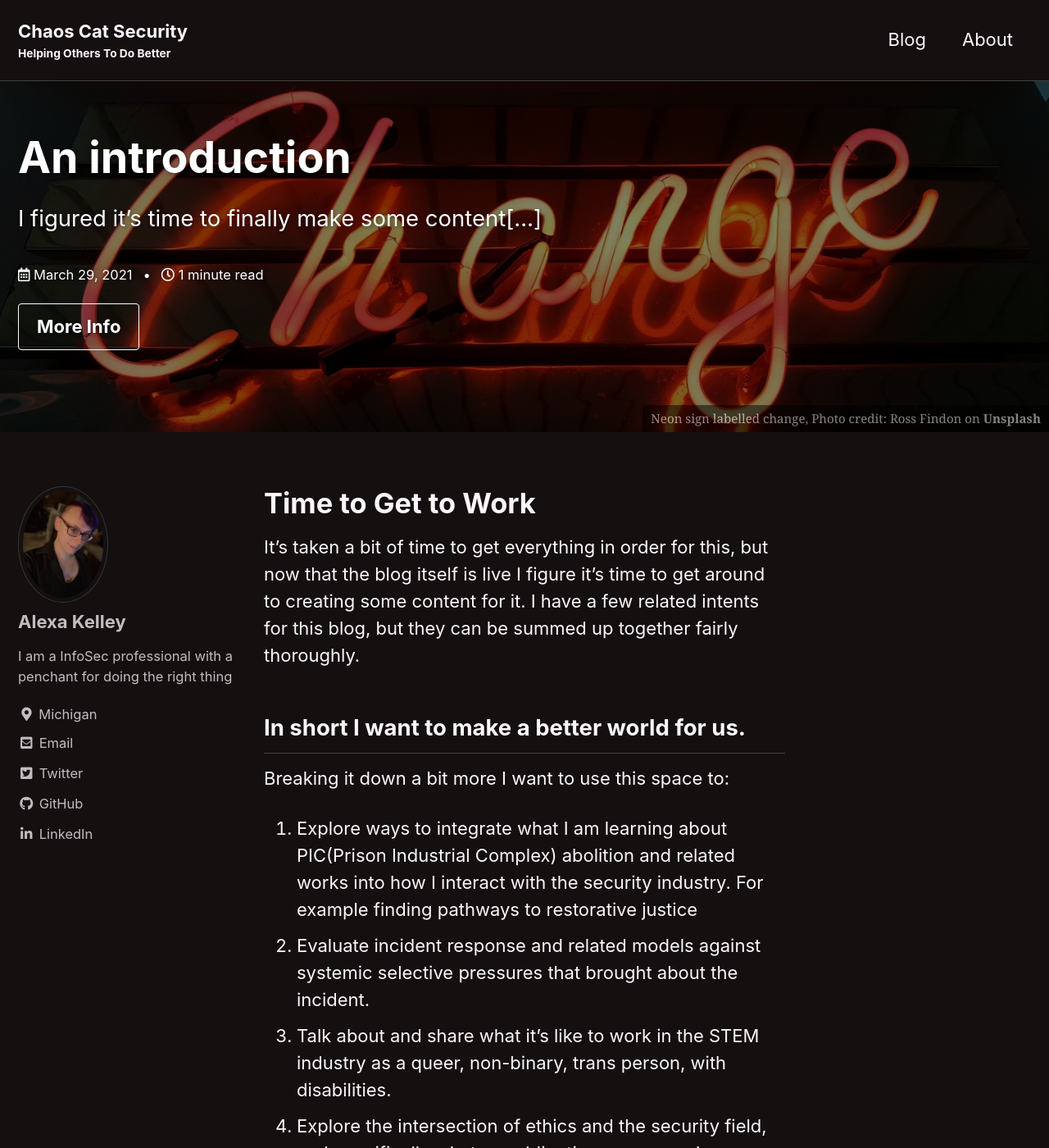
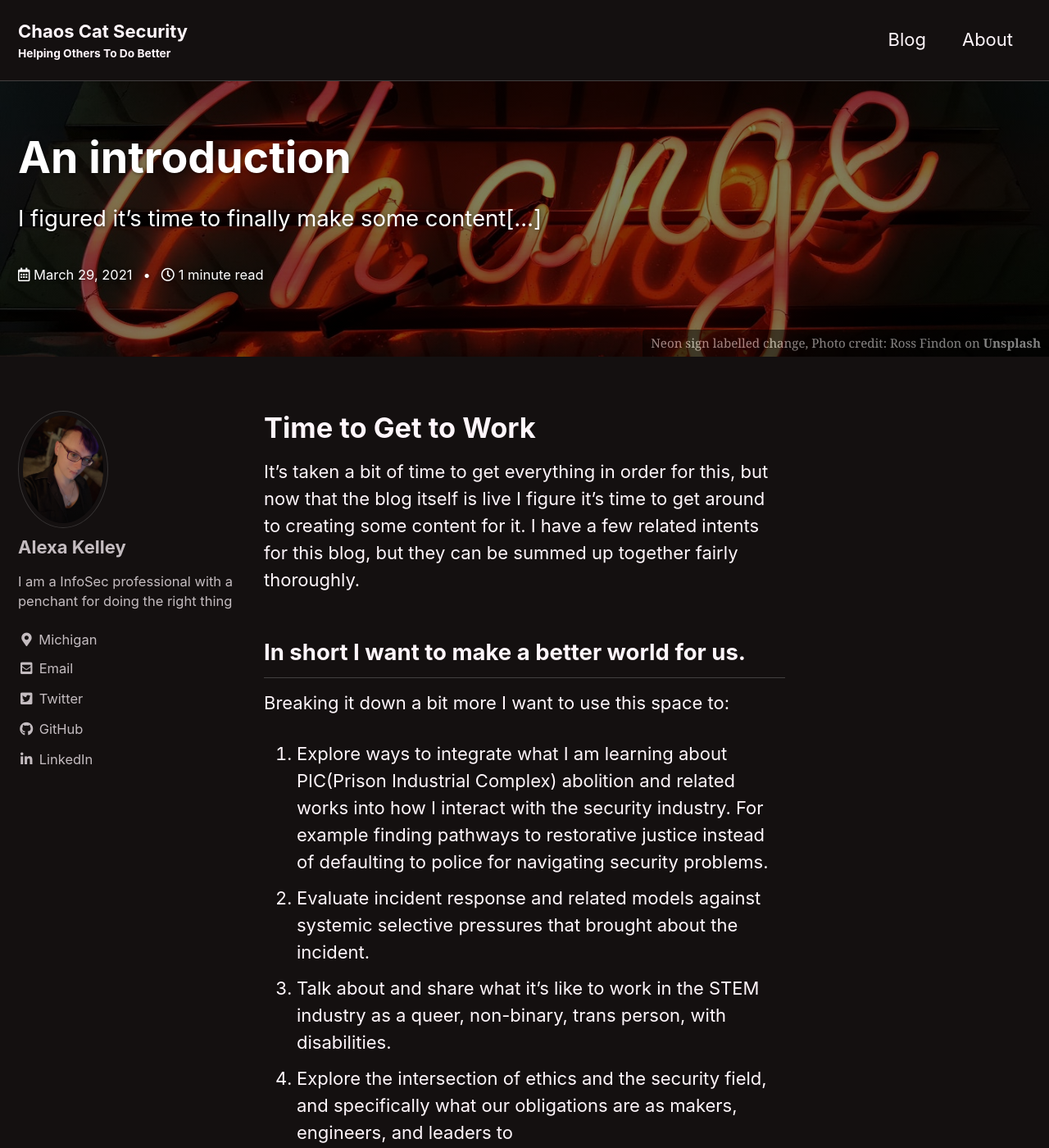
Before and after one commit to AlexaKelley/AlexaKelley, a Jekyll site: the page built from _posts/2021-03-29-time-to-work.md, in a window 1280 px wide and 1400 px high. Shown: the whole window at 82% size. Built offline with Jekyll 4.4.1, drawn with Linux system fonts in a browser that asks for light colours; cached includes are drawn as plain includes.

Commit message:
adjusting post

```diff
--- a/_posts/2021-03-29-time-to-work.md
+++ b/_posts/2021-03-29-time-to-work.md
@@ -4,9 +4,6 @@
   overlay_image: /assets/images/change-banner-unsplash.jpg
   overlay_filter: 0.5 # same as adding an opacity of 0.5 to a black background
   caption: "Neon sign labelled change, Photo credit: [Ross Findon](https://unsplash.com/@rossf) on [**Unsplash**](https://unsplash.com)"
-  actions:
-    - label: "More Info"
-      url: "https://unsplash.com"
 excerpt: "I figured it's time to finally make some content[...]"
 category: Introduction
 tags: Introduction Goals
@@ -18,7 +15,7 @@
 ## In short I want to make a better world for us.
 
 Breaking it down a bit more I want to use this space to:
-1. Explore ways to integrate what I am learning about PIC(Prison Industrial Complex) abolition and related works into how I interact with the security industry. For example finding pathways to restorative justice
+1. Explore ways to integrate what I am learning about PIC(Prison Industrial Complex) abolition and related works into how I interact with the security industry. For example finding pathways to restorative justice instead of defaulting to police for navigating security problems.
 2. Evaluate incident response and related models against systemic selective pressures that brought about the incident.
 3. Talk about and share what it's like to work in the STEM industry as a queer, non-binary, trans person, with disabilities.
 4. Explore the intersection of ethics and the security field, and specifically what our obligations are as makers, engineers, and leaders to
```
